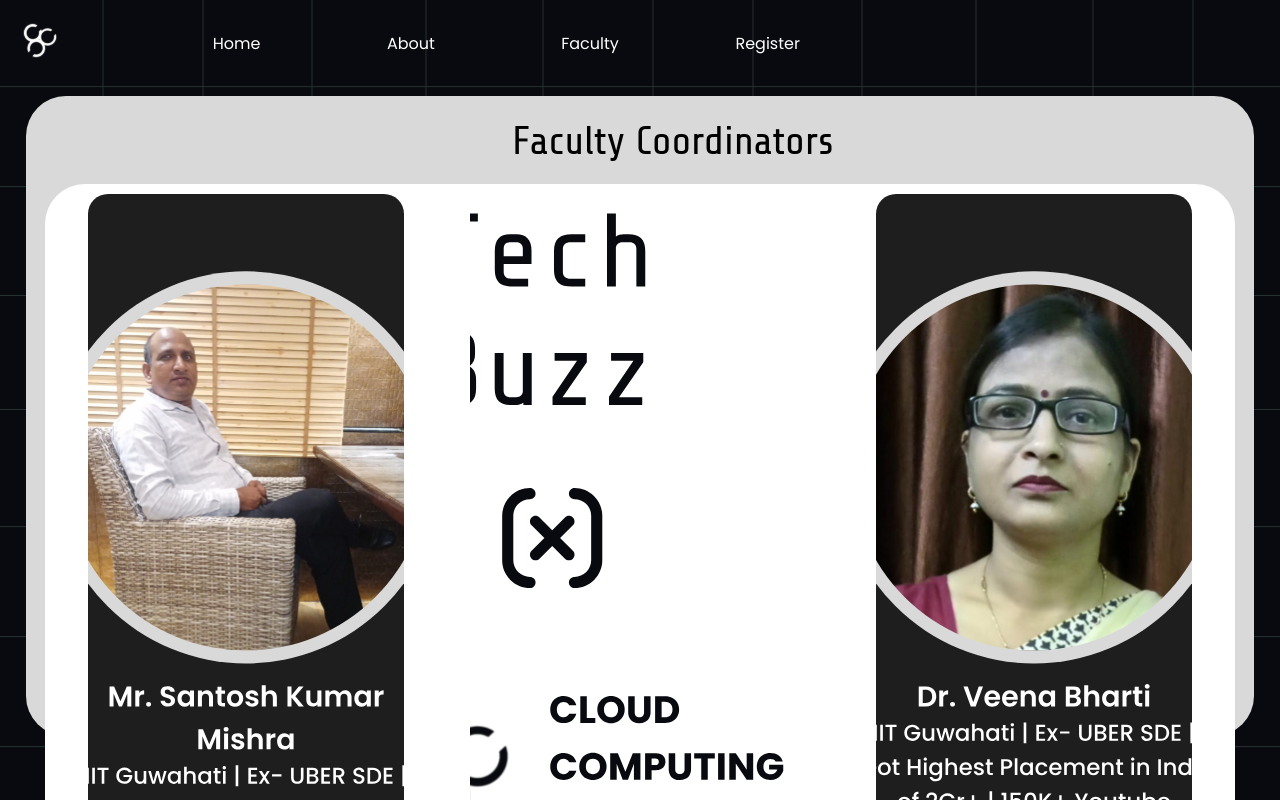
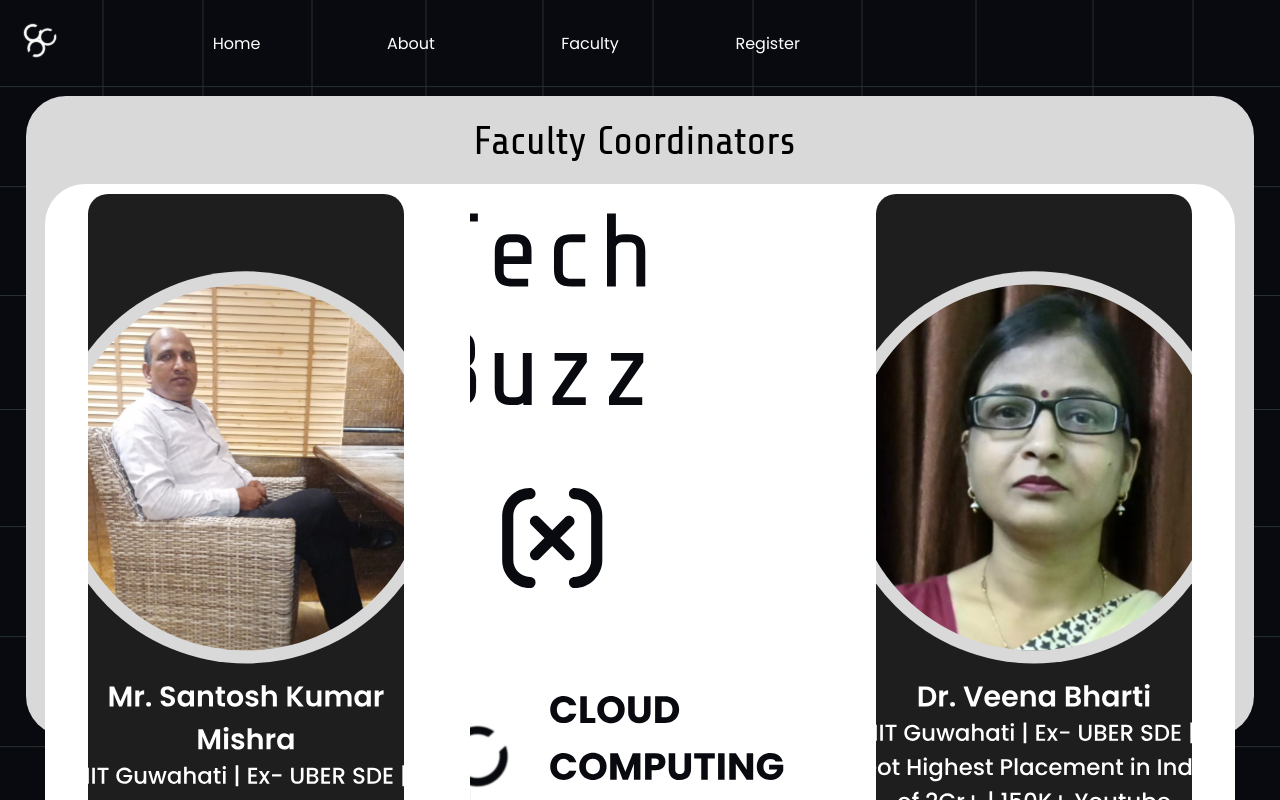
Before and after one commit to Sachendra79/CCC-Registration, a React (Create React App) app: page /faculty in a window 1280 px wide. Shown: the top 800 px of the page. Built offline with nearby package versions, Linux system fonts and the light colour scheme; a web font is replaced by a local one.

Commit message:
just integration left

```diff
--- a/src/Pages/Pages.css
+++ b/src/Pages/Pages.css
@@ -69,7 +69,7 @@
   .faculty-content h1 {
     font-family: share tech;
     position: absolute;
-    left: 40%;
+    left: 37%;
     top: 14%;
     font-size: 40px;
     font-weight: 400;
```
